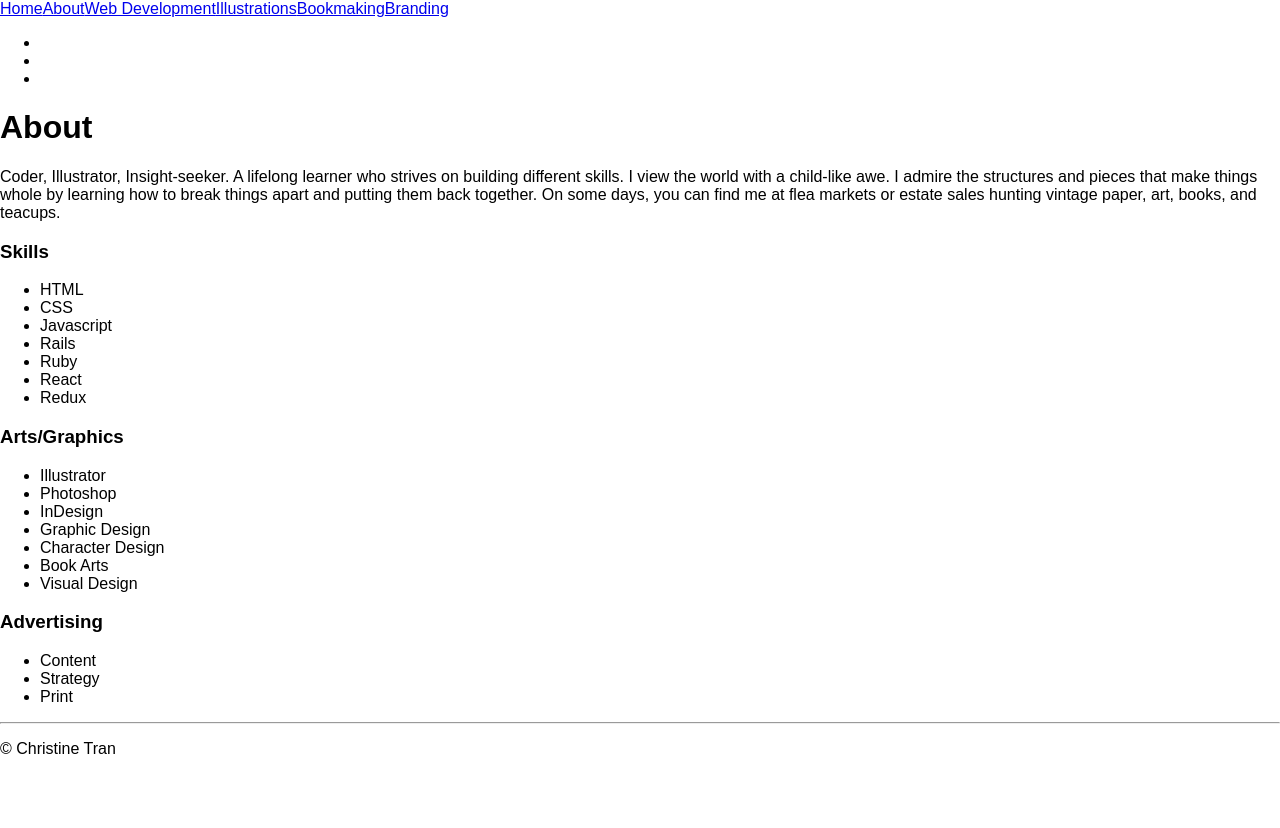
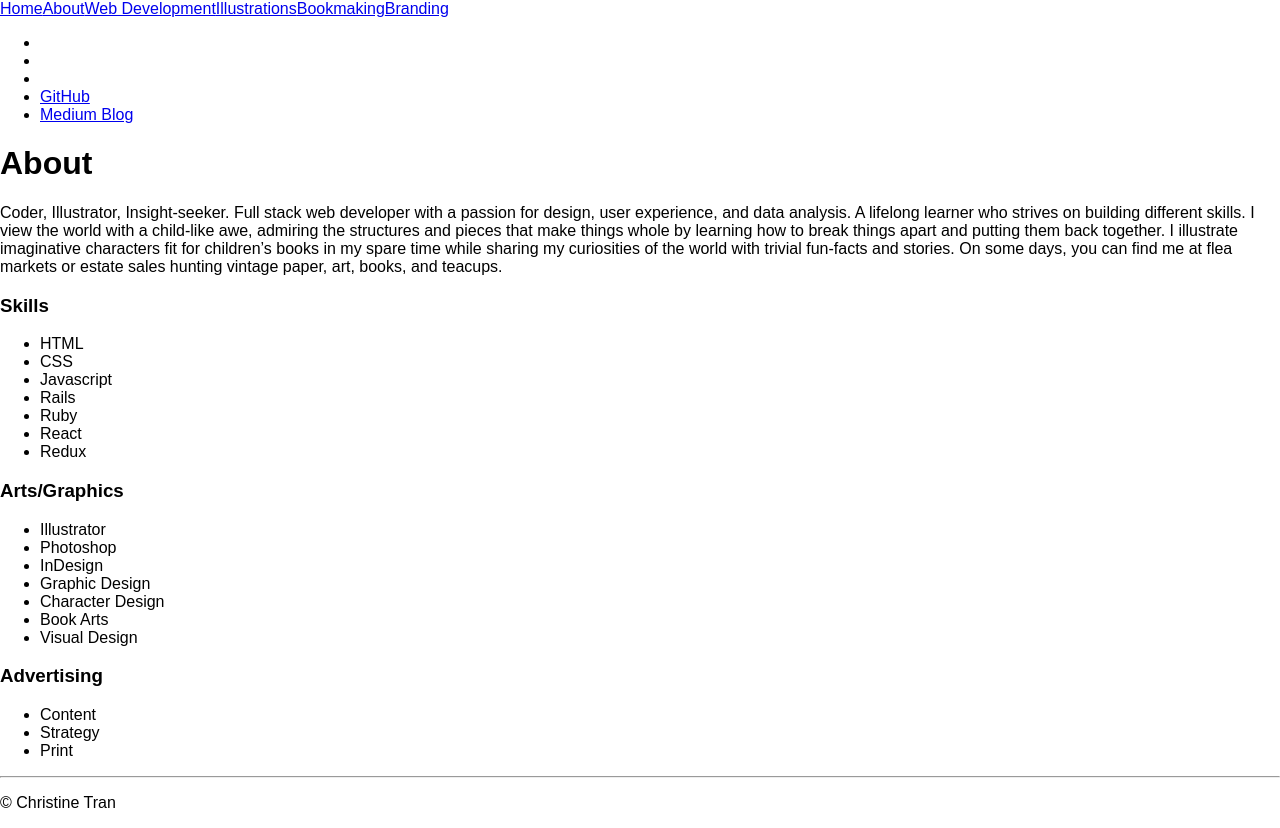
Before and after one commit to christinetran825/tofukid-website, a React (Create React App) app: page /about in a window 1280 px wide. Before the commit the page ends 800 px from the top, so only its background shows below. Built offline with nearby package versions, Linux system fonts and the light colour scheme.

Commit message:
updated about paragraph content; added GitHub and Medium links

```diff
--- a/src/components/About.js
+++ b/src/components/About.js
@@ -9,11 +9,13 @@ class About extends Component {
             <li><span className="fa-stack fa-lg fa-1x"><a href="mailto:christinetran825@gmail.com"><i className="fa fa-envelope-o" aria-hidden="true"></i></a></span></li>
             <li><span className="fa-stack fa-lg fa-1x"><a href="https://www.instagram.com/thetofukid/" target="_blank"><i className="fa fa-instagram" aria-hidden="true"></i></a></span></li>
             <li><span className="fa-stack fa-lg fa-1x"><a href="https://www.linkedin.com/in/christinetran825/" target="_blank"><i className="fa fa-linkedin" aria-hidden="true"></i></a></span></li>
+            <li><a href="https://github.com/christinetran825">GitHub</a></li>
+            <li><a href="https://medium.com/@christinetran_81275">Medium Blog</a></li>
           </ul>
         </div>
 
         <h1>About</h1>
-        <p>Coder, Illustrator, Insight-seeker. A lifelong learner who strives on building different skills. I view the world with a child-like awe. I admire the structures and pieces that make things whole by learning how to break things apart and putting them back together. On some days, you can find me at flea markets or estate sales hunting vintage paper, art, books, and teacups.</p>
+        <p>Coder, Illustrator, Insight-seeker. Full stack web developer with a passion for design, user experience, and data analysis. A lifelong learner who strives on building different skills. I view the world with a child-like awe, admiring the structures and pieces that make things whole by learning how to break things apart and putting them back together. I illustrate imaginative characters fit for children’s books in my spare time while sharing my curiosities of the world with trivial fun-facts and stories. On some days, you can find me at flea markets or estate sales hunting vintage paper, art, books, and teacups.</p>
 
         <h3>Skills</h3>
           <ul>
```
